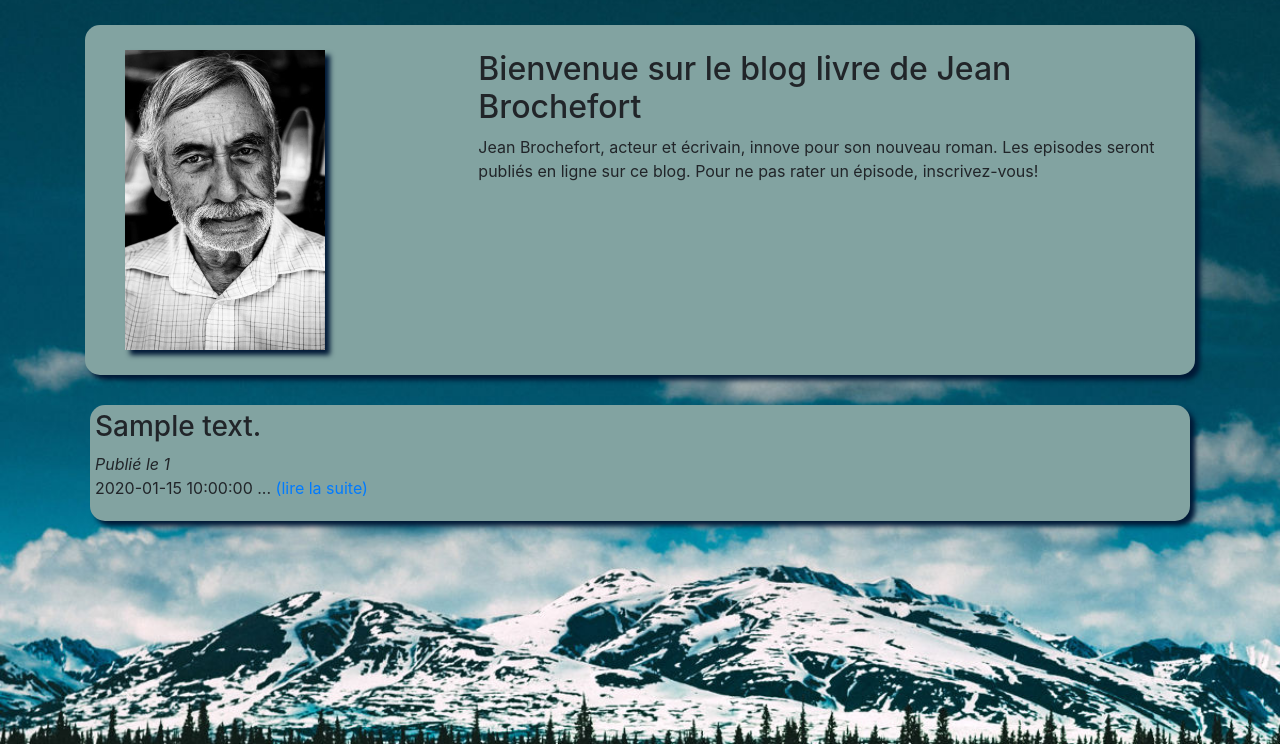
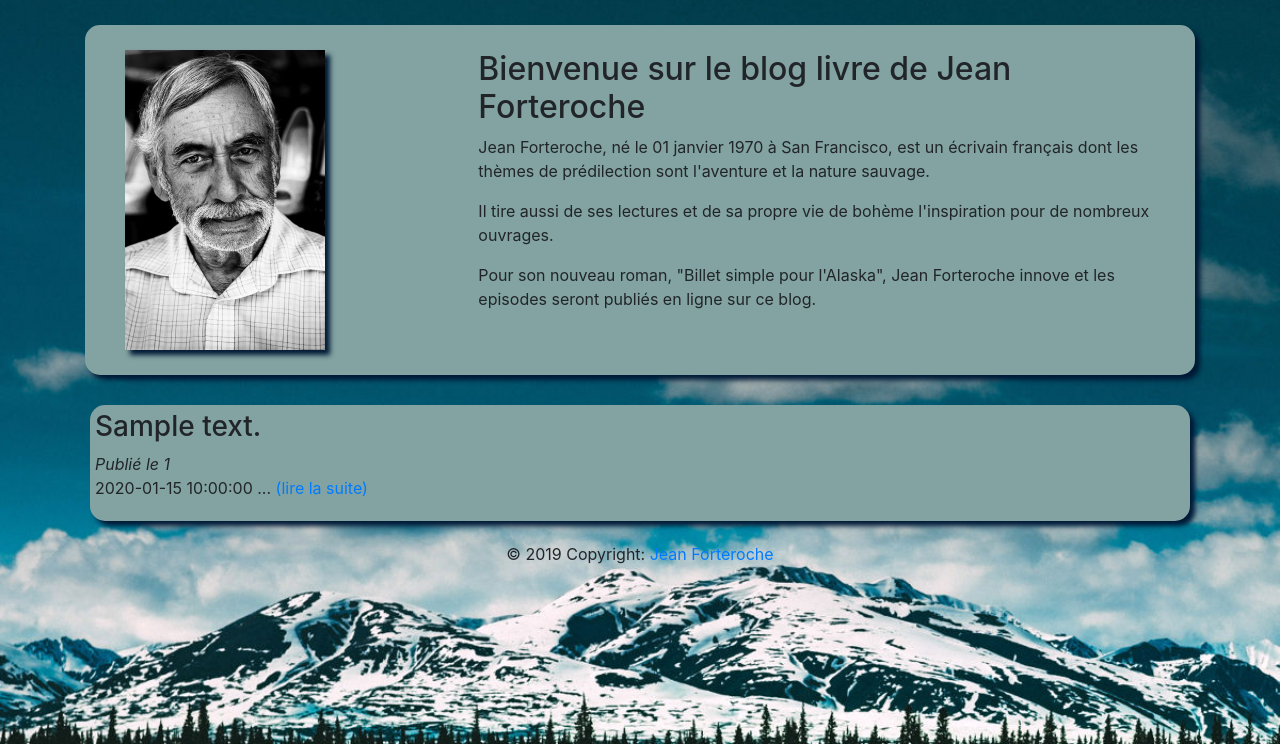
Before and after one commit to sylvainguelle/projet-4, a PHP site: page / in a window 1280 px wide. Shown: the part 56-800 px from the top of the page. Run offline with PHP 8.4, Linux system fonts and the light colour scheme; tables that the repository leaves empty or names only in its code hold one stand-in row (values such as "Sample post").

Commit message:
correction et ajout textes

```diff
--- a/controller/controller.php
+++ b/controller/controller.php
@@ -3,7 +3,6 @@ require_once('model/episodemanager.php');
 require_once('model/querymanager.php');
 require_once('model/loginmanager.php');
 require_once('model/commentsmanager.php');
-require_once('model/adminmanager.php');
 
 function displayHome()
 {
@@ -105,7 +104,6 @@ function saveNewEpisode($title,$episode)
   if ($_SESSION['statut'] == 'admin') {
     $comentManager = new Comments();
     $comments = $comentManager->getCommentsToModerate();
-    //$episodeManager = new Episodes();
     $episodes = $episodeManager->getEpisodes();
     require("view/backend/adminview.php");
   } else {
@@ -127,7 +125,6 @@ function saveModifyEpisode($episodeId,$title,$episode)
   if ($_SESSION['statut'] == 'admin') {
     $comentManager = new Comments();
     $comments = $comentManager->getCommentsToModerate();
-    //$episodeManager = new Episodes();
     $episodes = $episodeManager->getEpisodes();
     require("view/backend/adminview.php");
   } else {
@@ -142,7 +139,6 @@ function deleteEpisode($episodeId)
   if ($_SESSION['statut'] == 'admin') {
     $comentManager = new Comments();
     $comments = $comentManager->getCommentsToModerate();
-    //$episodeManager = new Episodes();
     $episodes = $episodeManager->getEpisodes();
     require("view/backend/adminview.php");
   } else {
--- a/model/adminmanager.php
+++ /dev/null
@@ -1,8 +0,0 @@
-<?php
-
-require_once("model/querymanager.php");
-
-class Admin extends QueryManager
-{
-
-}
--- a/view/frontend/homeview.php
+++ b/view/frontend/homeview.php
@@ -6,8 +6,12 @@
     <img src="public/images/author-portrait.jpeg" alt="">
   </div>
   <div id="presentation-text" class="col-lg-8">
-    <h2>Bienvenue sur le blog livre de Jean Brochefort</h2>
-    <p>Jean Brochefort, acteur et écrivain, innove pour son nouveau roman. Les episodes seront publiés en ligne sur ce blog. Pour ne pas rater un épisode, inscrivez-vous!</p>
+    <h2>Bienvenue sur le blog livre de Jean Forteroche</h2>
+    <p>Jean Forteroche, né le 01 janvier 1970 à San Francisco, est un écrivain
+      français dont les thèmes de prédilection sont l'aventure et la nature
+      sauvage.</p>
+    <p>Il tire aussi de ses lectures et de sa propre vie de bohème l'inspiration pour de nombreux ouvrages.</p>
+    <p>Pour son nouveau roman, "Billet simple pour l'Alaska", Jean Forteroche innove et les episodes seront publiés en ligne sur ce blog.</p>
   </div>
 </div>
 <div id="blog-last-episode" class="row justify-content-between">
@@ -21,7 +25,7 @@
     <div class="episode">
       <h3><?= $episodeTitle ?></h3>
       <em>Publié le <?= $episodeDate ?></em>
-      <p><?= substr($episodeText,0,200)?> ... <a class="episode-link" href="index.php?action=episode&amp;id=<?= $episodeId ?>">(lire la suite)</a></p>
+      <p><?= substr($episodeText,0,600)?> ... <a class="episode-link" href="index.php?action=episode&amp;id=<?= $episodeId ?>">(lire la suite)</a></p>
     </div>
   </div>
 </div>
--- a/view/frontend/template.php
+++ b/view/frontend/template.php
@@ -34,5 +34,10 @@
     <div id="main-content" class="container">
       <?= $content ?>
     </div>
+      <footer class="page-footer font-small blue">
+      <div class="footer-copyright text-center py-3">© 2019 Copyright:
+        <a href="#"> Jean Forteroche</a>
+      </div>
+    </footer>
   </body>
 </html>
```
